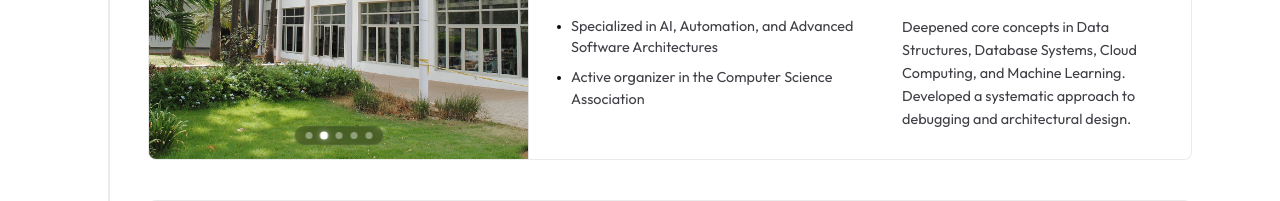
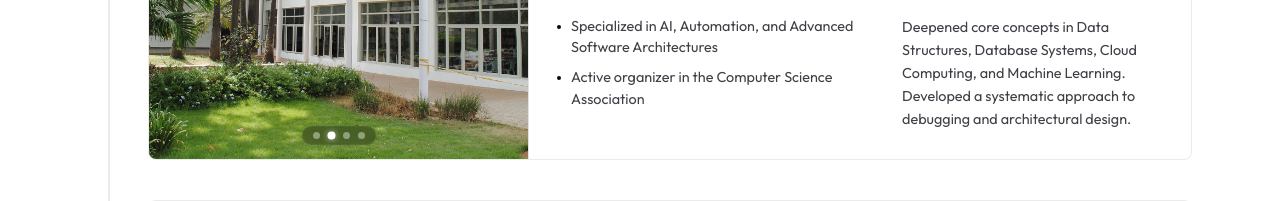
Before and after one commit to CaneCilia/My-portfolio-hurricane, a React (Create React App) app: page / in a window 1280 px wide. Shown: the part 2240-2441 px from the top of the page. Built offline with nearby package versions, Linux system fonts and the light colour scheme.

Commit message:
small update on education section

```diff
--- a/src/components/Education.js
+++ b/src/components/Education.js
@@ -11,7 +11,6 @@ const EDUCATION_DATA = [
     images: [
       "/images/main-buildinge.jpg",
       "/images/mba-library-side-view.jpg",
-      "/images/sona-mba-side-view.jpg",
       "/images/college-entrance.jpg",
       "images/main-building.jpg"
     ],
```
